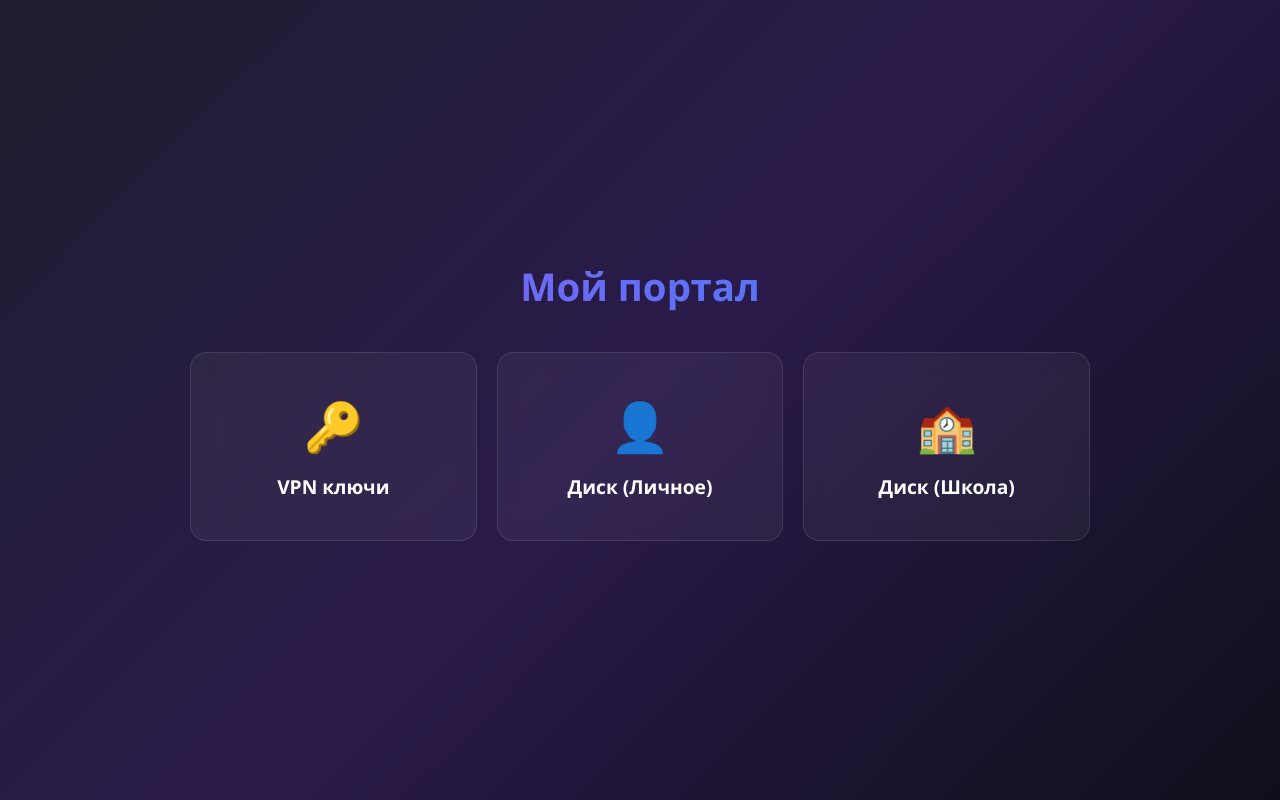
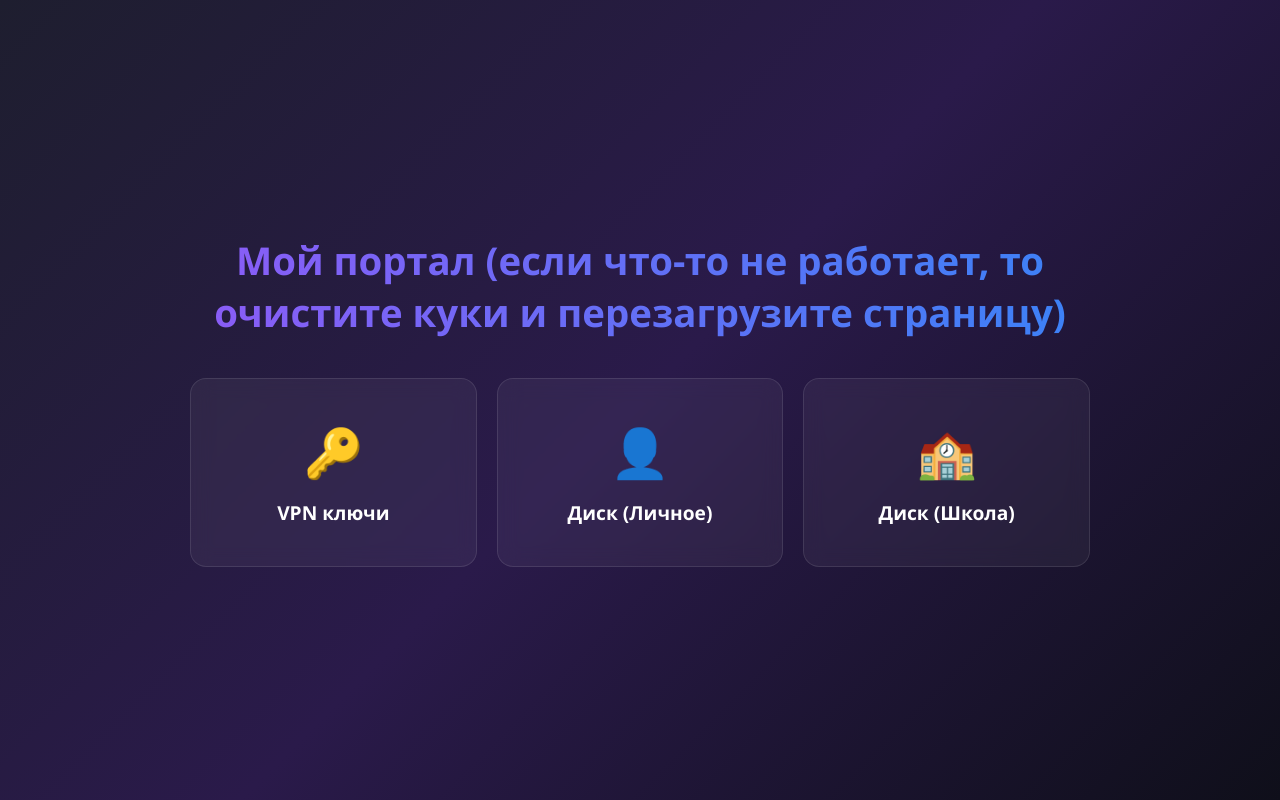
Before and after one commit to ttttttttttff/portal, a plain HTML site: page index.html in a window 1280 px wide. Drawn offline with Linux system fonts and the light colour scheme.

Commit message:
index.html

```diff
--- a/index.html
+++ b/index.html
@@ -42,7 +42,7 @@
 </head>
 <body>
   <div class="container">
-    <h1>Мой портал</h1>
+    <h1>Мой портал (если что-то не работает, то очистите куки и перезагрузите страницу)</h1>
 
     <div class="modes">
       <!-- VPN -->
```
